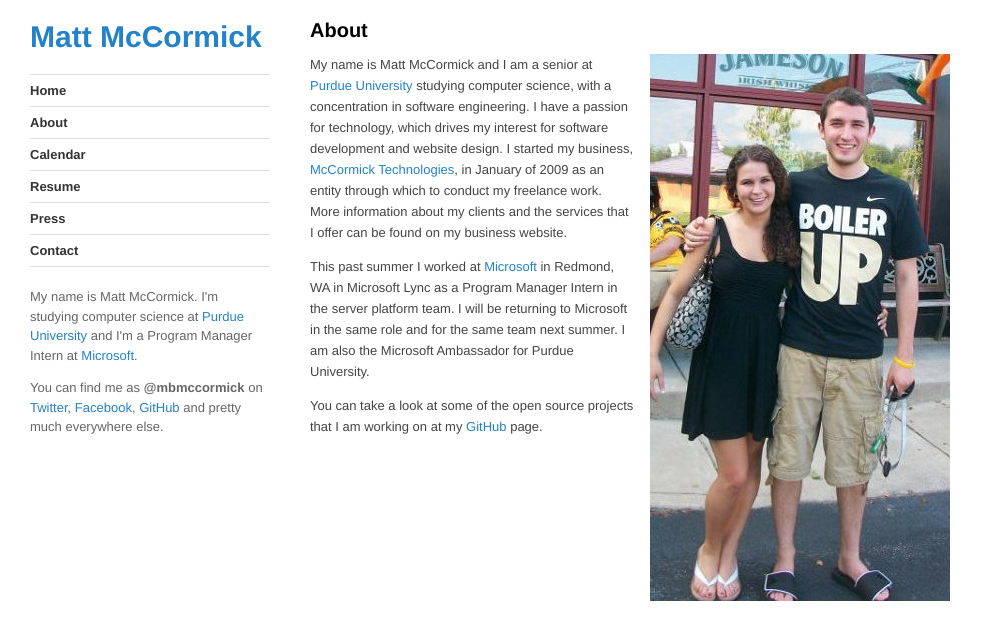
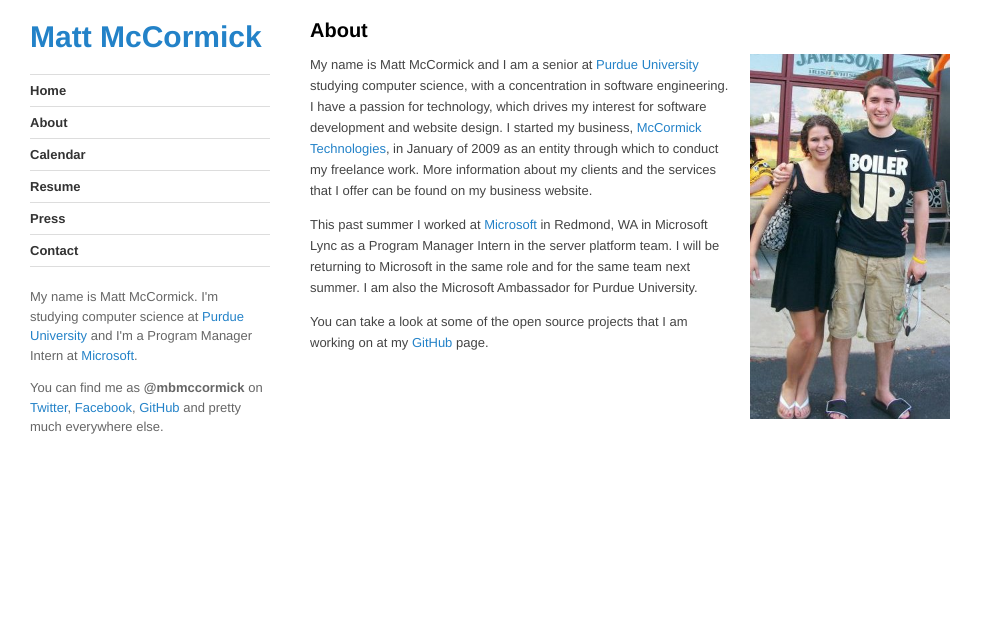
Before and after one commit to mbmccormick/mbmccormick.github.io, a Jekyll site: the page built from about/index.md, in a window 1280 px wide. Shown: the top 640 px of the page, without its empty margins (0-983 px from the left). Built offline with Jekyll 4.4.1, drawn with Linux system fonts in a browser that asks for light colours; Markdown is read by kramdown in place of the engine named in the settings.

Commit message:
Update about/index.md

```diff
--- a/about/index.md
+++ b/about/index.md
@@ -3,7 +3,7 @@
 title: About
 ---
 
-<img src="http://mbmccormick.com/images/common/profile.jpg" class="alignRight" width="200" style="padding-top: 0px;" />
+<img src="http://mbmccormick.com/images/common/profile.jpg" class="alignRight" style="padding-top:0px; width:200px !important;" />
 
 My name is Matt McCormick and I am a senior at <a href="http://www.purdue.edu" target="_blank">Purdue University</a> studying computer science, with a concentration in software engineering. I have a passion for technology, which drives my interest for software development and website design. I started my business, <a href="http://www.mccormicktechnologies.com" target="_blank">McCormick Technologies</a>, in January of 2009 as an entity through which to conduct my freelance work. More information about my clients and the services that I offer can be found on my business website.
 
```
